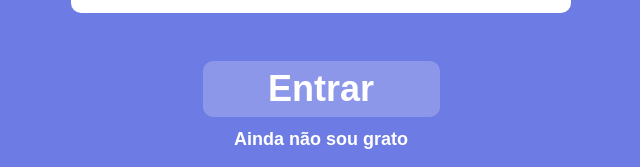
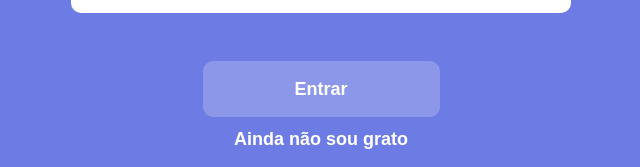
Before and after one commit to glappsmobile/gratibox, a React (Create React App) app: page /entrar in a window 1280 px wide. Shown: the part 403-570 px from the top of the page, without its empty margins (319-959 px from the left). Built offline with nearby package versions, Linux system fonts and the light colour scheme.

Commit message:
redirecting user to the correct page depending on his subscriber status

```diff
--- a/src/components/Details/Details.jsx
+++ b/src/components/Details/Details.jsx
@@ -18,7 +18,10 @@ const Details = () => {
   if (user && user.unauthorized) {
     navigate('/');
   }
-  console.log(user);
+
+  if (user && !user.subscription.plan) {
+    navigate('/planos');
+  }
 
   return (user && !user.unauthorized) ? (
     <Container paddingX="normal" paddingY="huge">
@@ -74,6 +77,7 @@ const Details = () => {
         <Button
           fontSize="large"
           marginTop="large"
+          size="large"
         >
           Avaliar entregas
         </Button>
--- a/src/components/Plans/Plans.jsx
+++ b/src/components/Plans/Plans.jsx
@@ -19,6 +19,10 @@ const Plans = () => {
 
   if (user && user.unauthorized) {
     navigate('/');
+  }
+
+  if (user && user.subscription.plan) {
+    navigate('/detalhes');
   }
 
   return (user && !user.unauthorized) ? (
--- a/src/components/SignIn/SignIn.jsx
+++ b/src/components/SignIn/SignIn.jsx
@@ -39,7 +39,12 @@ const SignIn = () => {
         getUser(token)
           .then((responseUser) => {
             setUser({ ...responseUser.data, token, unauthorized: false });
-            navigate('/planos');
+
+            if (responseUser.data.subscription.plan) {
+              navigate('/detalhes');
+            } else {
+              navigate('/planos');
+            }
             setIsLoading(false);
           });
       })
--- a/src/components/Subscribe/Subscribe.jsx
+++ b/src/components/Subscribe/Subscribe.jsx
@@ -18,6 +18,10 @@ const Subscribe = () => {
   const [plan, setPlan] = useState('');
   const [deliveryDay, setDeliveryDay] = useState('');
   const [currentPage, setCurrentPage] = useState(0);
+
+  if (user && user.subscription.plan) {
+    navigate('/detalhes');
+  }
 
   const [formData, setFormData] = useState({
     tea: false,
--- a/src/components/Subscribe/UserInfo.jsx
+++ b/src/components/Subscribe/UserInfo.jsx
@@ -62,6 +62,7 @@ const UserInfo = ({
       });
   };
   return (
+    <>
       <Form onSubmit={finishOrder}>
         <Card background="white" marginX="normal">
           <Image src={Image03} alt="Plano semanal" />
@@ -160,6 +161,7 @@ const UserInfo = ({
           Finalizar
         </Button>
 
+      </Form>
       <Button
         marginTop="small"
         fontSize="large"
@@ -168,7 +170,7 @@ const UserInfo = ({
       >
         Anterior
       </Button>
-    </Form>
+    </>
   );
 };
 
--- a/src/components/shared/Button.jsx
+++ b/src/components/shared/Button.jsx
@@ -83,9 +83,9 @@ const StyledButton = styled.button`
     }
     return '45px';
   }};
-  font-size: ${({ size, fontSize }) => {
+  font-size: ${({ size, fontSize = 'huge' }) => {
     if (size === 'large') {
-      return text('white', 'bold', 'huge');
+      return text('white', 'bold', fontSize);
     }
     return text('white', 'bold', fontSize);
   }};
```
Lines whose indentation alone changed are shown as unchanged.
